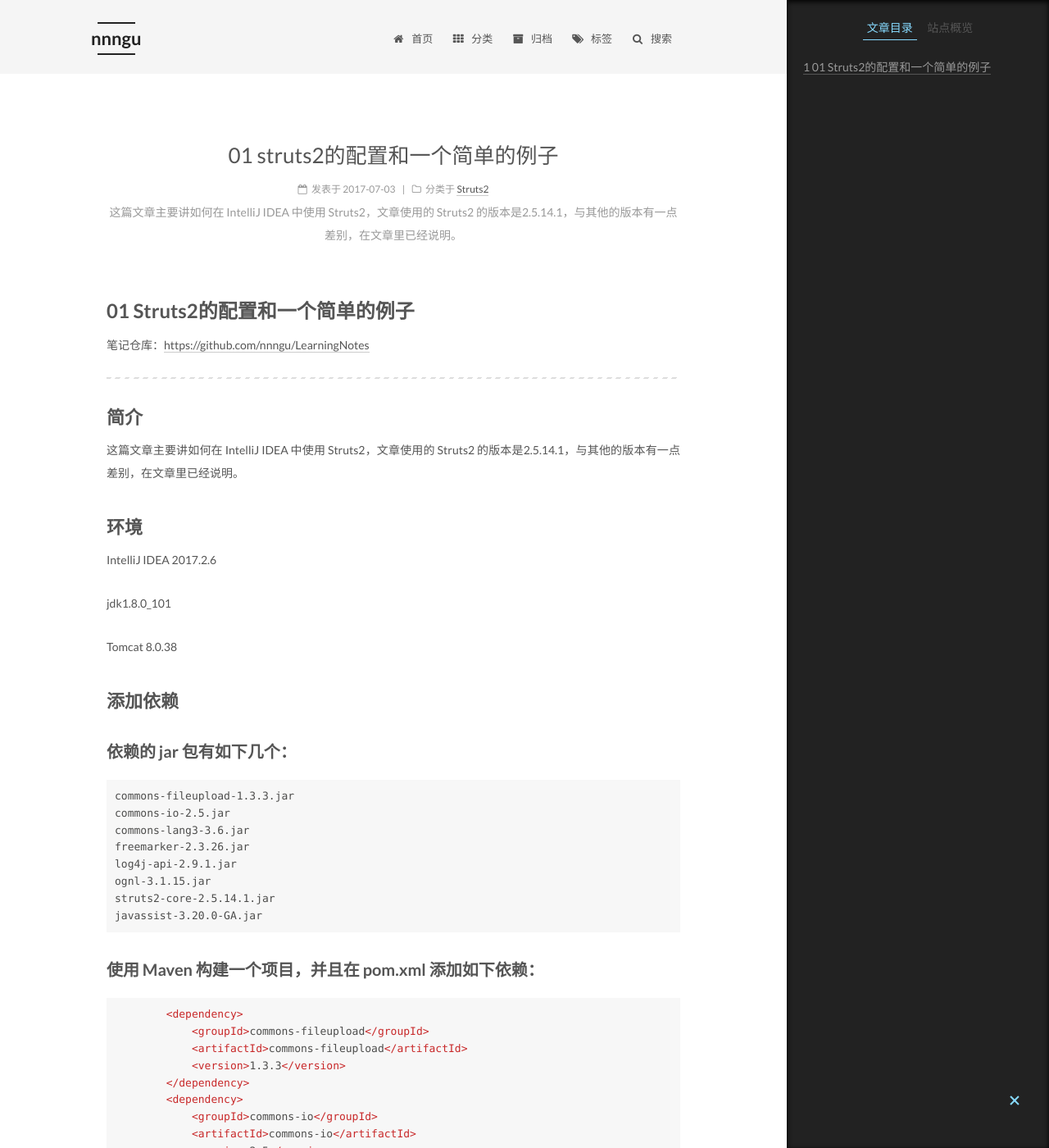
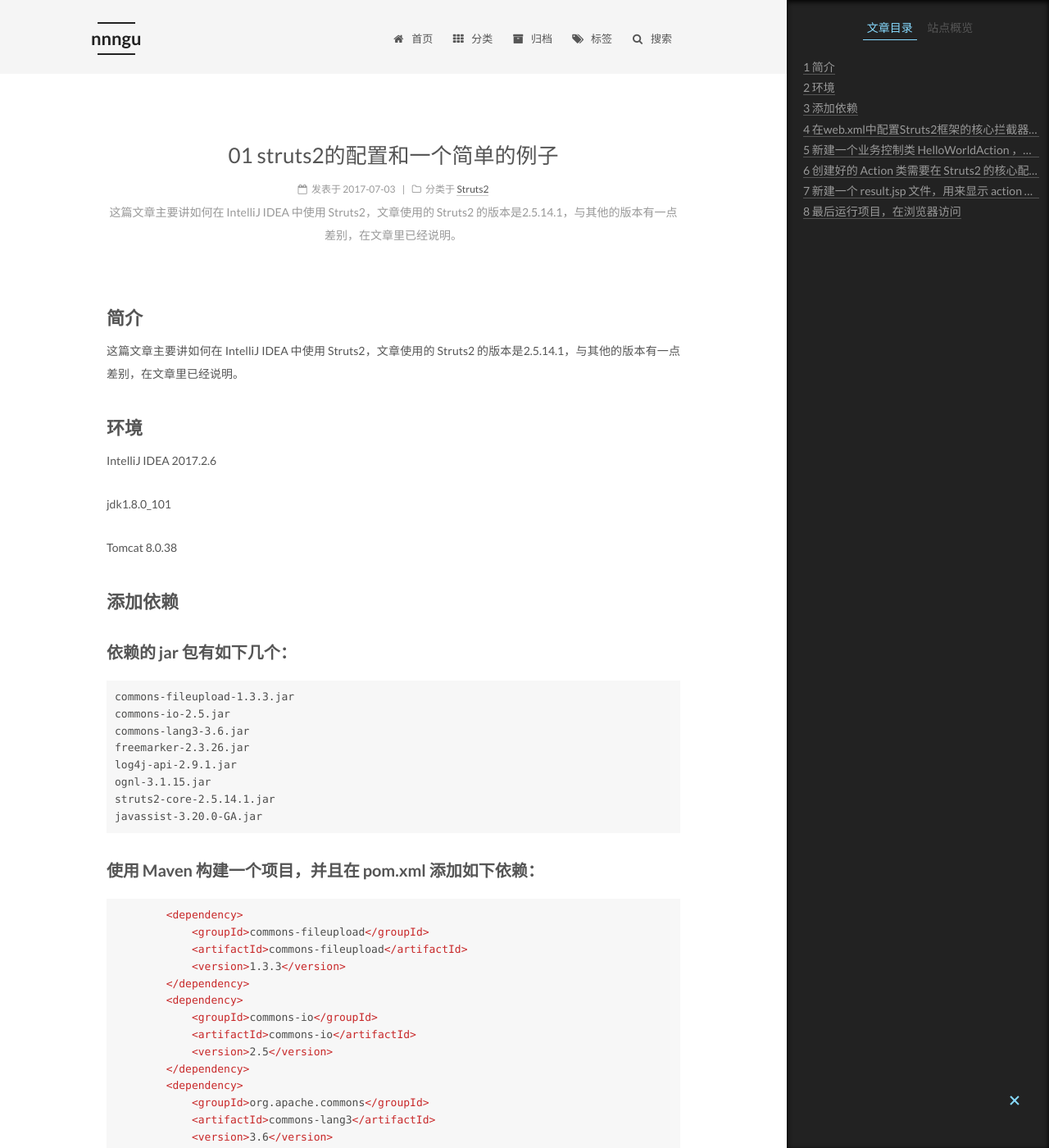
Before and after one commit to nnngu/LearningNotes, a Jekyll site: the page built from _posts/2017-07-03-01 Struts2的配置和一个简单的例子.md, in a window 1280 px wide and 1400 px high. Shown: the whole window at 82% size. Built offline with Jekyll 4.4.1, drawn with Linux system fonts in a browser that asks for light colours.

Commit message:
修改文件: _posts/2017-07-03-01 Struts2的配置和一个简单的例子.md

```diff
--- a/_posts/2017-07-03-01 Struts2的配置和一个简单的例子.md
+++ b/_posts/2017-07-03-01 Struts2的配置和一个简单的例子.md
@@ -1,12 +1,6 @@
 ---
 categories: Struts2
 description: 这篇文章主要讲如何在 IntelliJ IDEA 中使用 Struts2，文章使用的 Struts2 的版本是2.5.14.1，与其他的版本有一点差别，在文章里已经说明。
----
-
-# 01 Struts2的配置和一个简单的例子
-
-笔记仓库：[https://github.com/nnngu/LearningNotes](https://github.com/nnngu/LearningNotes)
-
 ---
 
 ## 简介
```
